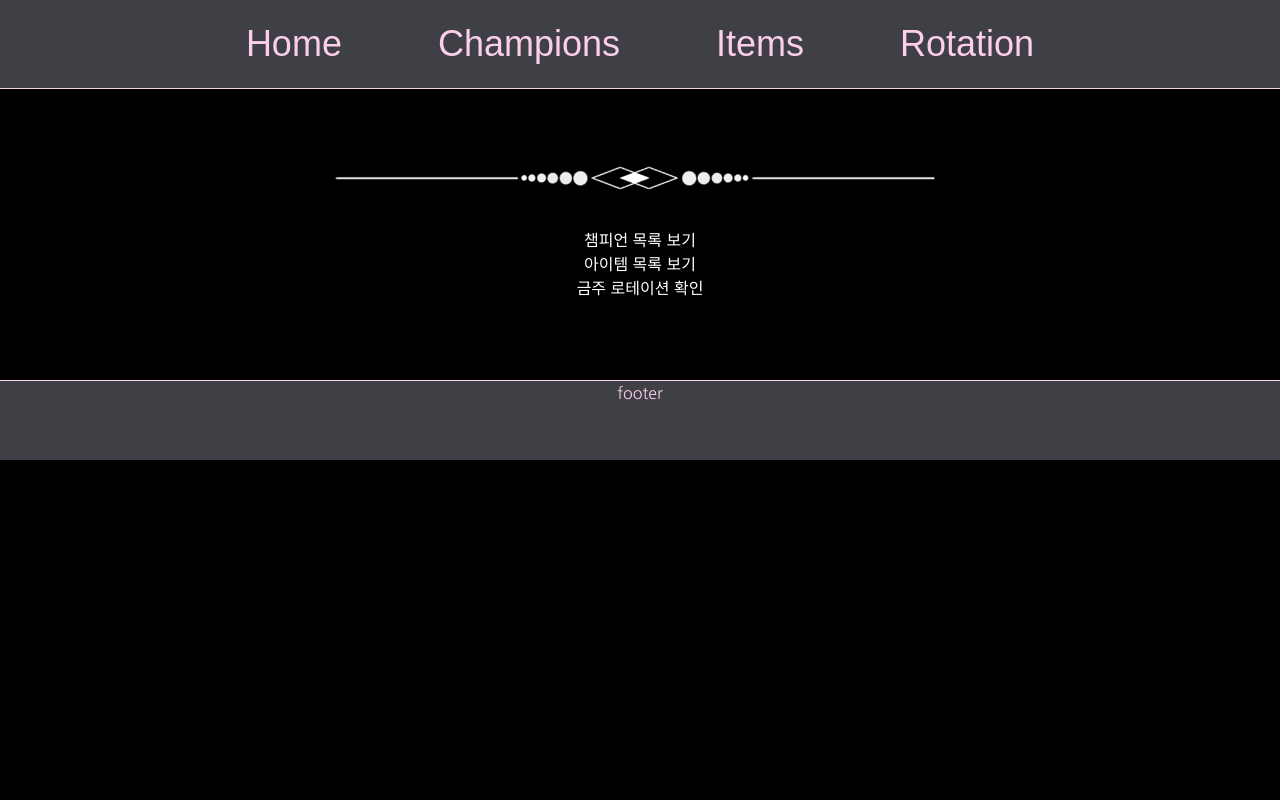
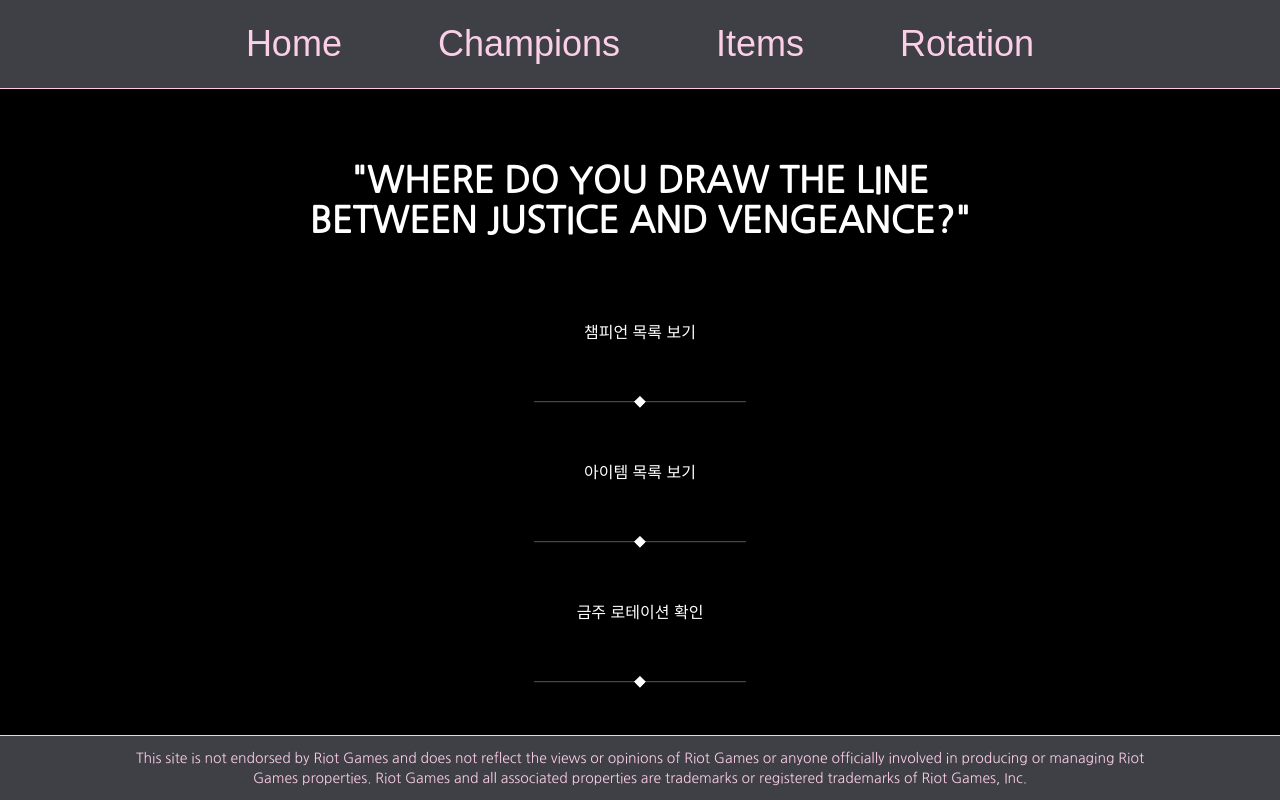
Before and after one commit to cara656513/arcane, a Next.js app: page / in a window 1280 px wide. Built offline with nearby package versions, Linux system fonts and the light colour scheme; a web font is replaced by a local one.

Commit message:
design/champions page

```diff
--- a/src/app/champions/page.tsx
+++ b/src/app/champions/page.tsx
@@ -9,18 +9,22 @@
   const data: Champs = await getChamps(latestVer);
 
   return (
-    <div className="flex flex-wrap">
+    <div className="flex flex-wrap justify-center max-w-6xl">
       {Object.entries(data).map(([key, value]) => (
-        <div className="p-10" key={key}>
-          <Link href={`/champions/${value.id}`}>
-            <img
-              src={`https://ddragon.leagueoflegends.com/cdn/${latestVer}/img/champion/${value.image.full}`}
-            />
-            <img className="h-4" src="/champline.png" />
-            <h1>{value.name}</h1>
+        <Link
+          className="p-10 grid gap-6 place-items-center text-center"
+          key={key}
+          href={`/champions/${value.id}`}
+        >
+          <img
+            src={`https://ddragon.leagueoflegends.com/cdn/${latestVer}/img/champion/${value.image.full}`}
+          />
+          <img className="h-4" src="/champline.png" />
+          <div>
+            <h1 className="font-extrabold text-xl">{value.name}</h1>
             <div>{value.title}</div>
-          </Link>
-        </div>
+          </div>
+        </Link>
       ))}
     </div>
   );
--- a/src/app/layout.tsx
+++ b/src/app/layout.tsx
@@ -27,12 +27,16 @@
           <Link href="/items">Items</Link>
           <Link href="/rotation">Rotation</Link>
         </nav>
-        <main className="pt-32 flex justify-center w-500px h-full">
-          {children}
-        </main>
-        <p className="text-pink-200 border-t border-pink-200 bg-zinc-700 h-20 flex justify-center relative translate-y-full">
-          footer
-        </p>
+        <main className="pt-32 flex justify-center w-500px">{children}</main>
+        <footer className="text-pink-200 border-t border-pink-200 bg-zinc-700 py-3 flex justify-center w-full fixed bottom-0 text-center text-sm max-h-24">
+          <p className="max-w-5xl">
+            This site is not endorsed by Riot Games and does not reflect the
+            views or opinions of Riot Games or anyone officially involved in
+            producing or managing Riot Games properties. Riot Games and all
+            associated properties are trademarks or registered trademarks of
+            Riot Games, Inc.
+          </p>
+        </footer>
       </body>
     </html>
   );
--- a/src/app/page.tsx
+++ b/src/app/page.tsx
@@ -1,12 +1,30 @@
 import Link from "next/link";
+
+const homeMenus = [
+  ["챔피언 목록 보기", "/champions"],
+  ["아이템 목록 보기", "/items"],
+  ["금주 로테이션 확인", "/rotation"],
+];
 
 export default function Home() {
   return (
-    <div className="grid text-center justify-center">
-      <img src="/line.png" />
-      <Link href="/champions">챔피언 목록 보기</Link>
-      <Link href="/items">아이템 목록 보기</Link>
-      <Link href="/rotation">금주 로테이션 확인</Link>
+    <div className="text-center grid place-items-center">
+      <div className="max-w-2xl text-4xl font-bold py-8">
+        "WHERE DO YOU DRAW THE LINE BETWEEN JUSTICE AND VENGEANCE?"
+      </div>
+
+      {homeMenus.map((homeMenu) => (
+        <>
+          <Link
+            key={homeMenus.indexOf(homeMenu)}
+            className="p-12"
+            href={homeMenu[1]}
+          >
+            {homeMenu[0]}
+          </Link>
+          <img className="h-5" src="/champline.png" />
+        </>
+      ))}
     </div>
   );
 }
```
Also changed, not shown: public/line.png (deleted).
